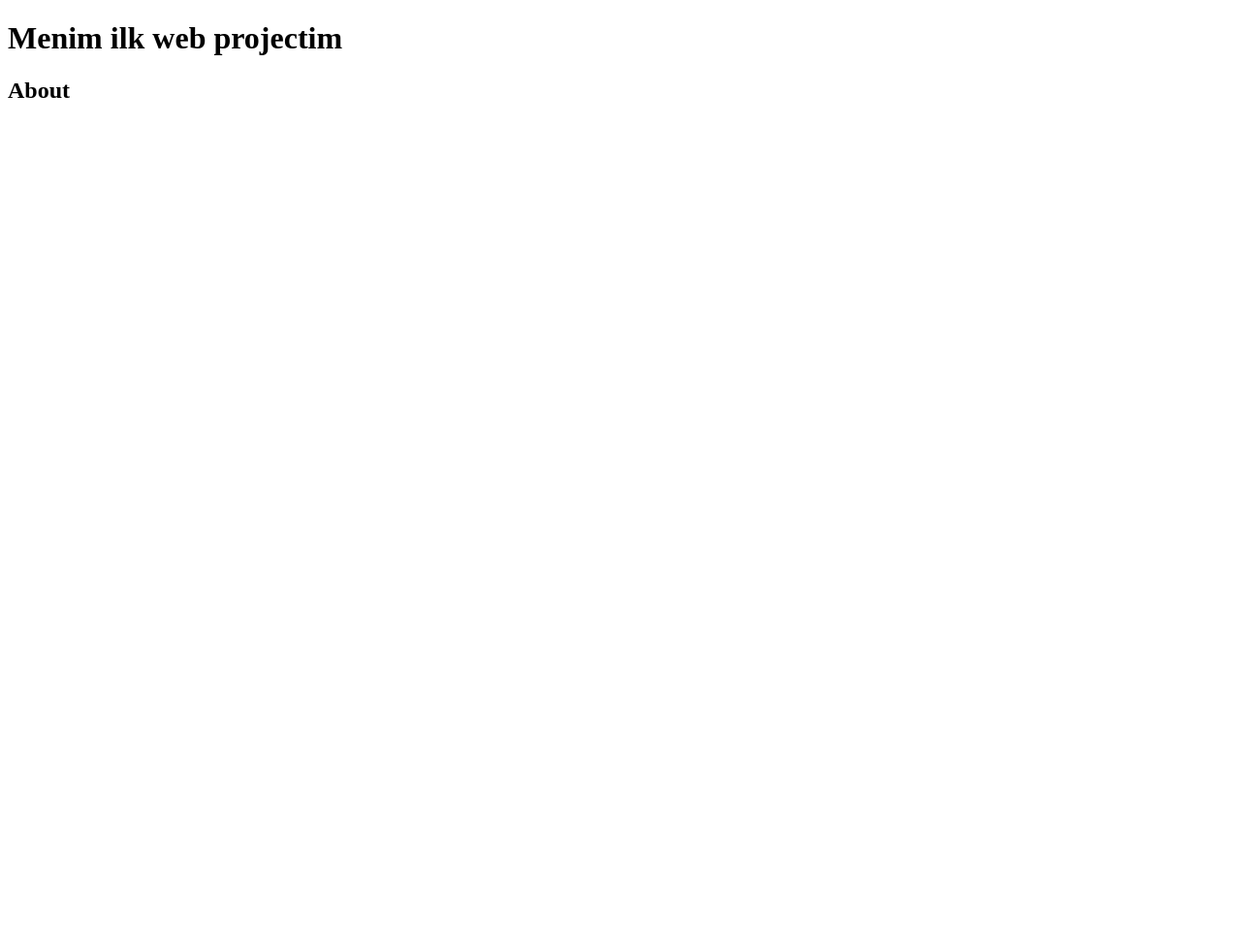
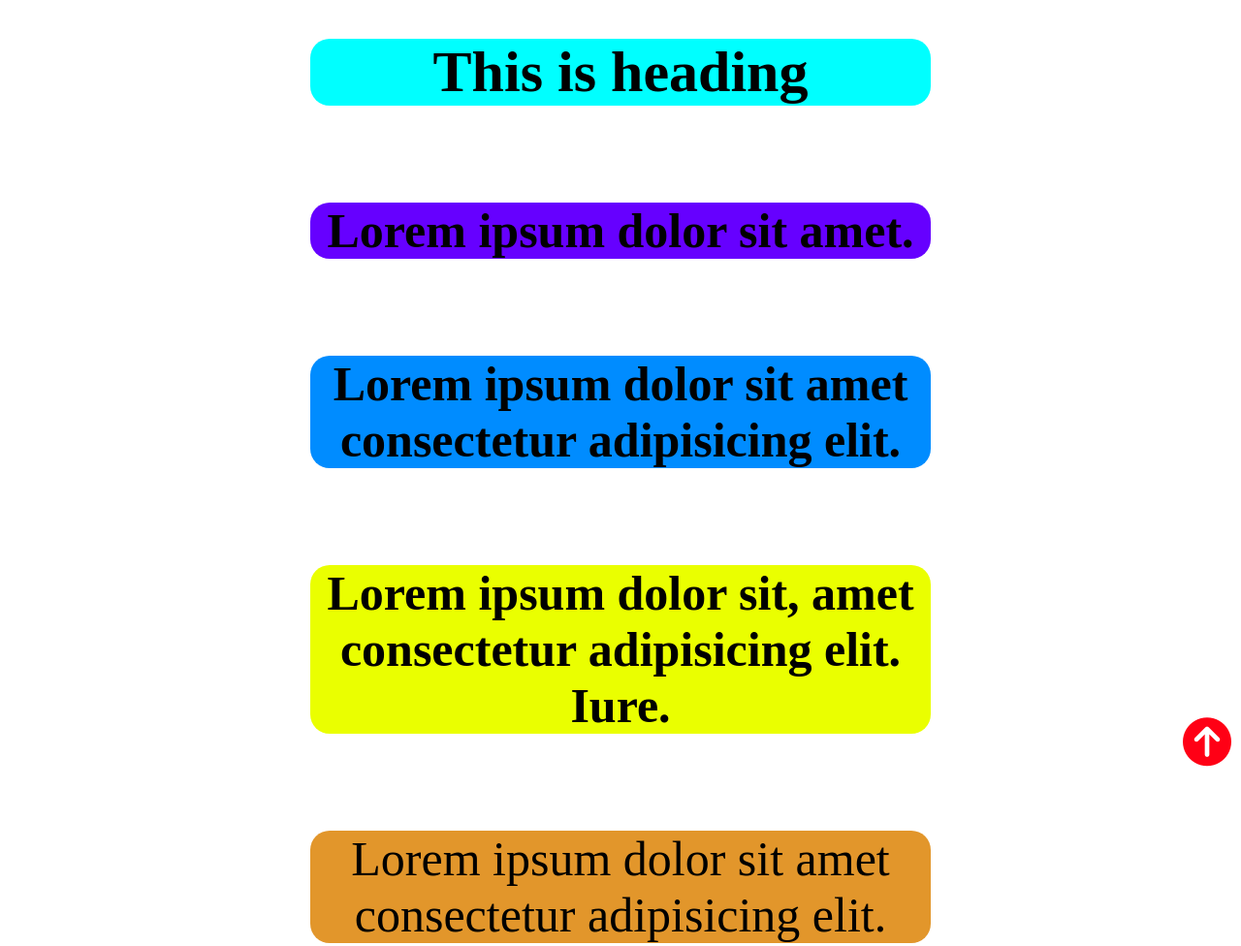
Before and after one commit to sammedov/sammedov.github.io, a plain HTML site: page index.html in a window 1280 px wide. Shown: the whole page at 97% size. Before the commit the page ends 800 px from the top, so only its background shows below. Drawn offline with Linux system fonts and the light colour scheme.

Commit message:
website deneme

```diff
--- a/index.html
+++ b/index.html
@@ -1,13 +1,97 @@
 <!DOCTYPE html>
 <html lang="en">
-  <head>
-    <meta charset="UTF-8" />
-    <meta http-equiv="X-UA-Compatible" content="IE=edge" />
-    <meta name="viewport" content="width=device-width, initial-scale=1.0" />
+<head>
+    <meta charset="UTF-8">
+    <meta http-equiv="X-UA-Compatible" content="IE=edge">
+    <meta name="viewport" content="width=device-width, initial-scale=1.0">
     <title>Document</title>
-  </head>
-  <body>
-    <h1>Menim ilk web projectim</h1>
-    <h2>About</h2>
-  </body>
+    <link rel="stylesheet" href="https://cdnjs.cloudflare.com/ajax/libs/font-awesome/6.2.0/css/all.min.css"  />
+    <style>
+        html{
+            scroll-behavior: smooth;
+        }
+        body{
+            margin: 0px;
+        }
+        h1{
+            font-size: 60px;
+            text-align: center;
+            background-color: aqua;
+            width: 50%;
+            border-radius: 20px;
+            transform: translate(50%);
+
+        }
+        h2{
+
+            font-size: 50px;
+            margin-top: 100px;
+            text-align: center;
+            background-color:rgb(102, 0, 255);
+            width: 50%;
+            border-radius: 20px;
+            transform: translate(50%);
+        }
+
+        h3{
+            font-size: 50px;
+            margin-top: 100px;
+            text-align: center;
+            background-color: rgb(0, 140, 255);
+            width: 50%;
+            border-radius: 20px;
+            transform: translate(50%);
+        }
+
+        h4{
+            font-size: 50px;
+            margin-top: 100px;
+            text-align: center;
+            background-color: rgb(234, 255, 0);
+            width: 50%;
+            border-radius: 20px;
+            transform: translate(50%);
+        }
+        div{
+            font-size: 50px;
+            margin-top: 100px;
+            background-color:rgb(226, 150, 43);
+            text-align: center;
+            width: 50%;
+            border-radius: 20px;
+            transform: translate(50%);
+        }
+
+        #backtotop{
+            position: fixed;
+            bottom: 10px;
+            right: 10px;
+        }
+        #backtotop i {
+            color: rgb(255, 0, 21);
+            font-size: 50px;
+        }
+        #backtotop i:hover{
+            color: aqua;
+        }
+
+    </style>
+</head>
+<body id="body">
+    <h1>This is heading </h1>
+
+    <h2>Lorem ipsum dolor sit amet.</h2>
+
+    <h3>Lorem ipsum dolor sit amet consectetur adipisicing elit.</h3>
+
+    <h4>Lorem ipsum dolor sit, amet consectetur adipisicing elit. Iure.</h4>
+
+    <div>Lorem ipsum dolor sit amet consectetur adipisicing elit. </div>
+
+        <a href="#body" id="backtotop">
+            <i class="fas fa-arrow-circle-up"></i>
+        </a>
+  <br><br>
+
+</body>
 </html>
```
